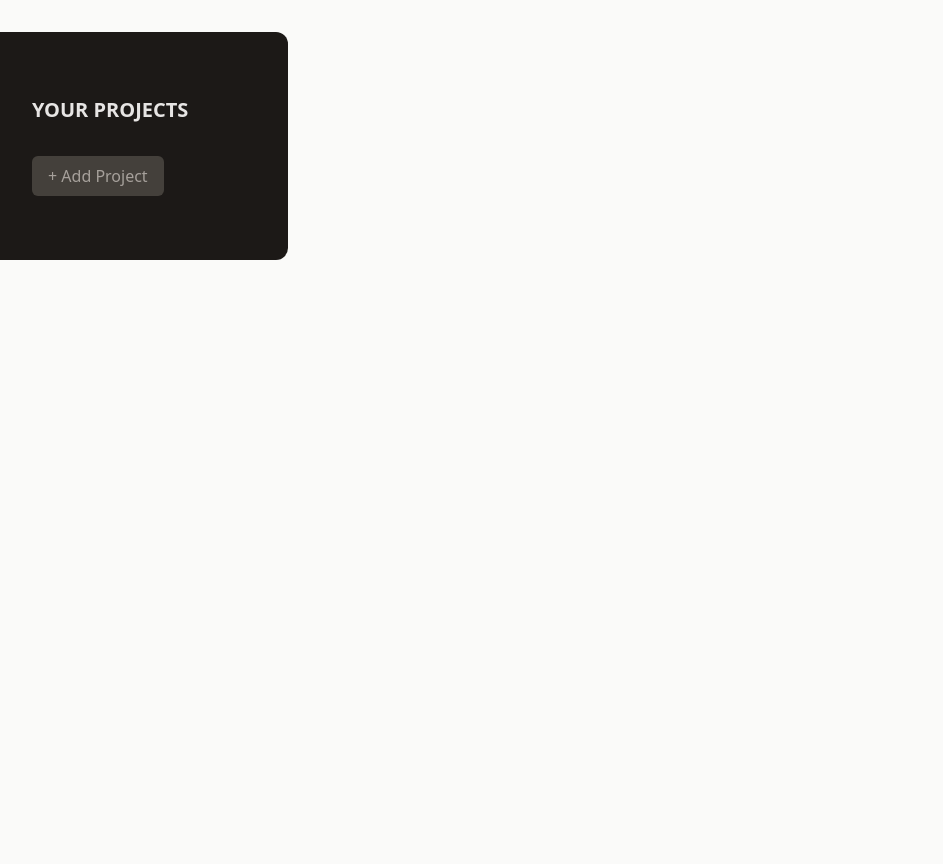
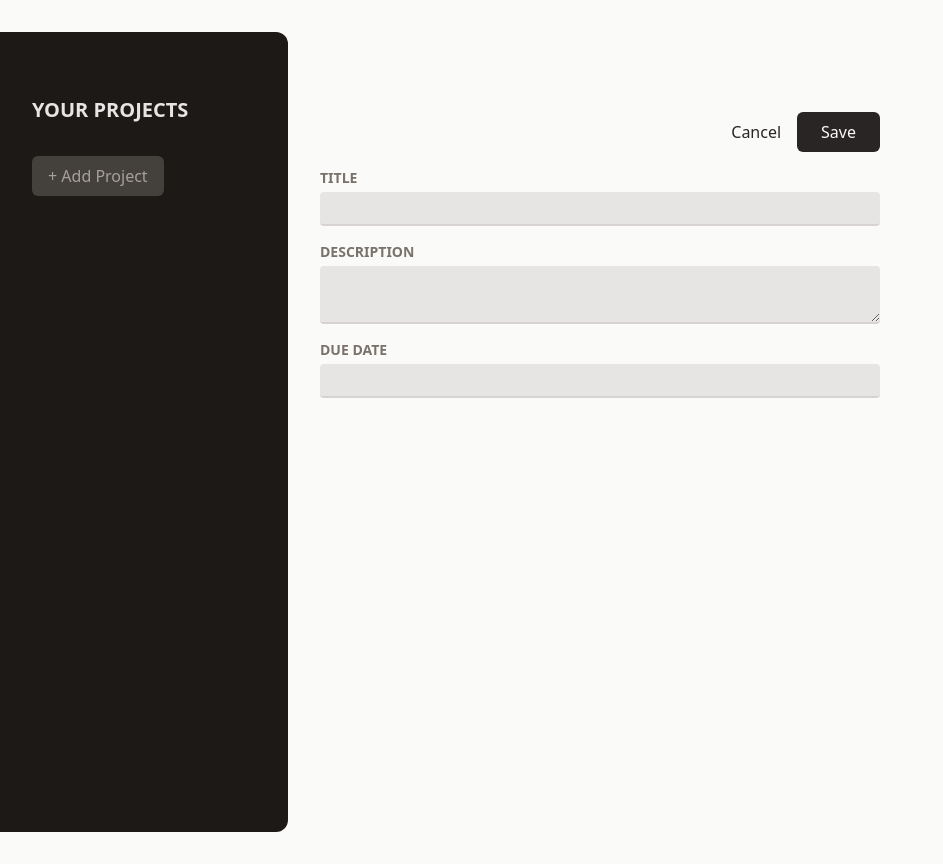
Before and after one commit to Shihasz/project-management-react, a React (Vite) app: page / in a window 1280 px wide. Shown: the whole page, without its empty margins (0-943 px from the left). Built offline with nearby package versions, Linux system fonts and the light colour scheme.

Commit message:
adds NewProject and Input components

```diff
--- a/src/App.jsx
+++ b/src/App.jsx
@@ -1,9 +1,11 @@
+import NewProject from "./components/NewProject";
 import ProjectsSidebar from "./components/ProjectsSidebar";
 
 function App() {
   return (
-    <main className="h-screen my-8">
+    <main className="h-screen my-8 flex gap-8">
       <ProjectsSidebar />
+      <NewProject />
     </main>
   );
 }
--- /dev/null
+++ b/src/components/Input.jsx
@@ -0,0 +1,17 @@
+export default function Input({ label, textarea, ...props }) {
+  const classes =
+    "w-full p-1 border-b-2 rounded-sm border-stone-300 bg-stone-200 text-stone-600 focus:outline-none focus:border-stone-600";
+
+  return (
+    <p className="flex flex-col gap-1 my-4">
+      <label className="text-sm font-bold uppercase text-stone-500">
+        {label}
+      </label>
+      {textarea ? (
+        <textarea className={classes} {...props} />
+      ) : (
+        <input className={classes} {...props} />
+      )}
+    </p>
+  );
+}
--- /dev/null
+++ b/src/components/NewProject.jsx
@@ -0,0 +1,25 @@
+import Input from "./Input";
+
+export default function NewProject() {
+  return (
+    <div className="w-[35rem] mt-16">
+      <menu className="flex items-center justify-end gap-4 my-4">
+        <li>
+          <button className="text-stone-800 hover:text-stone-950">
+            Cancel
+          </button>
+        </li>
+        <li>
+          <button className="px-6 py-2 rounded-md bg-stone-800 text-stone-50 hover:bg-stone-950">
+            Save
+          </button>
+        </li>
+      </menu>
+      <div>
+        <Input label="Title" />
+        <Input label="Description" textarea />
+        <Input label="Due Date" />
+      </div>
+    </div>
+  );
+}
```
